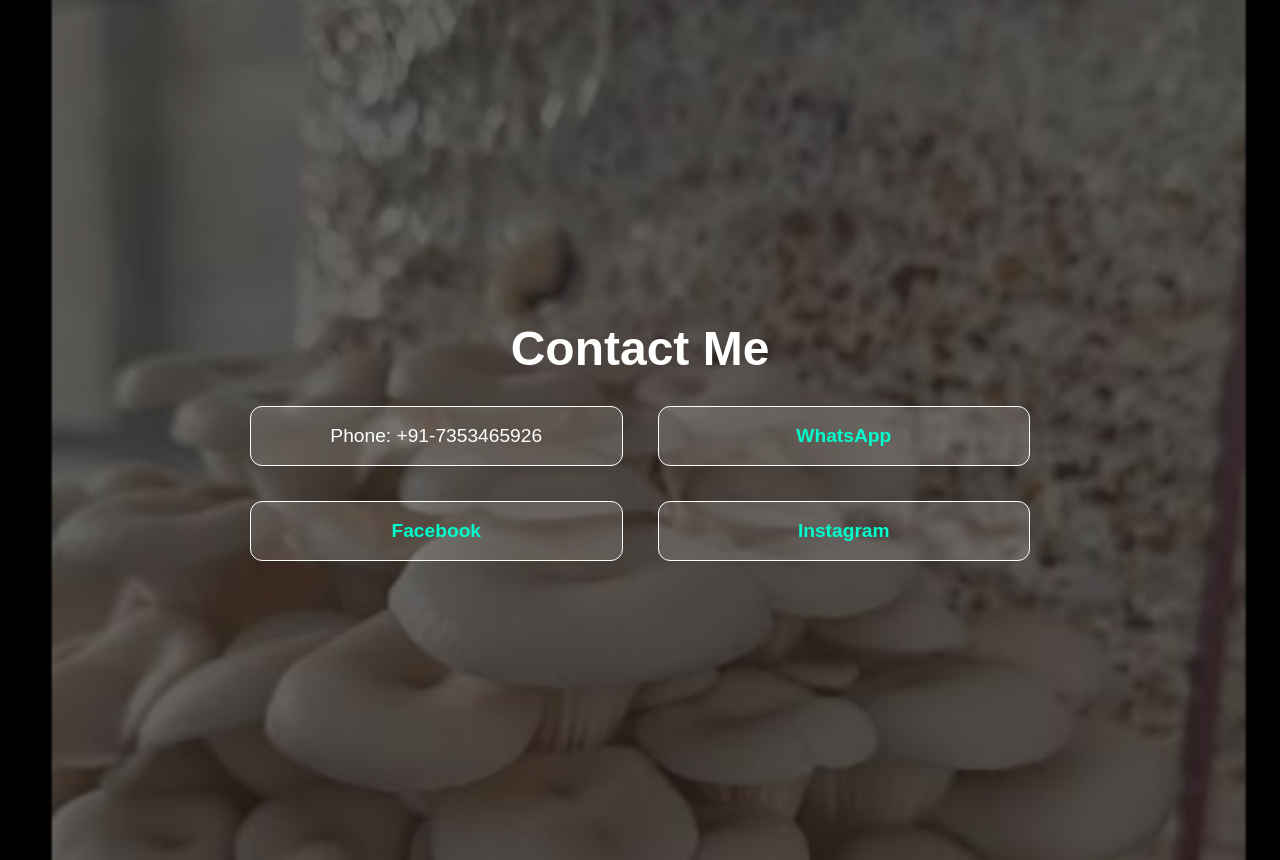
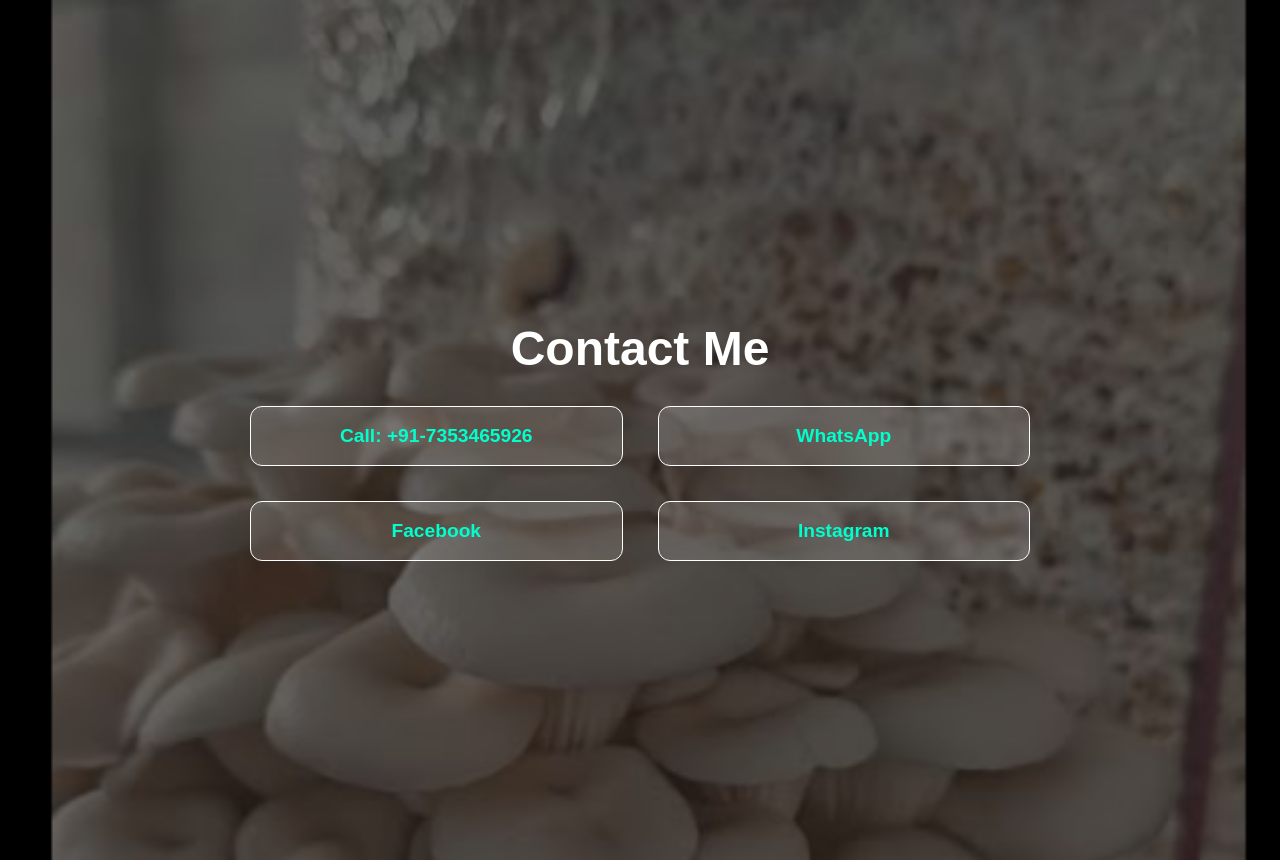
Before and after one commit to DhanushShiva/my-website, a plain HTML site: page index.html in a window 1280 px wide. Drawn offline with Linux system fonts and the light colour scheme.

Commit message:
Update index.html

```diff
--- a/index.html
+++ b/index.html
@@ -86,7 +86,8 @@
   <div class="overlay">
     <h1>Contact Me</h1>
     <div class="contact-boxes">
-      <div class="box">Phone: +91-7353465926</div>
+      <div class="box"><a href="tel:+917353465926">Call: +91-7353465926</a></div>
+
       <div class="box"><a href="https://wa.me/7353465926" target="_blank">WhatsApp</a></div>
       <div class="box"><a href="https://facebook.com/Pending" target="_blank">Facebook</a></div>
       <div class="box"><a href="https://instagram.com/ushasrifarm" target="_blank">Instagram</a></div>
```
